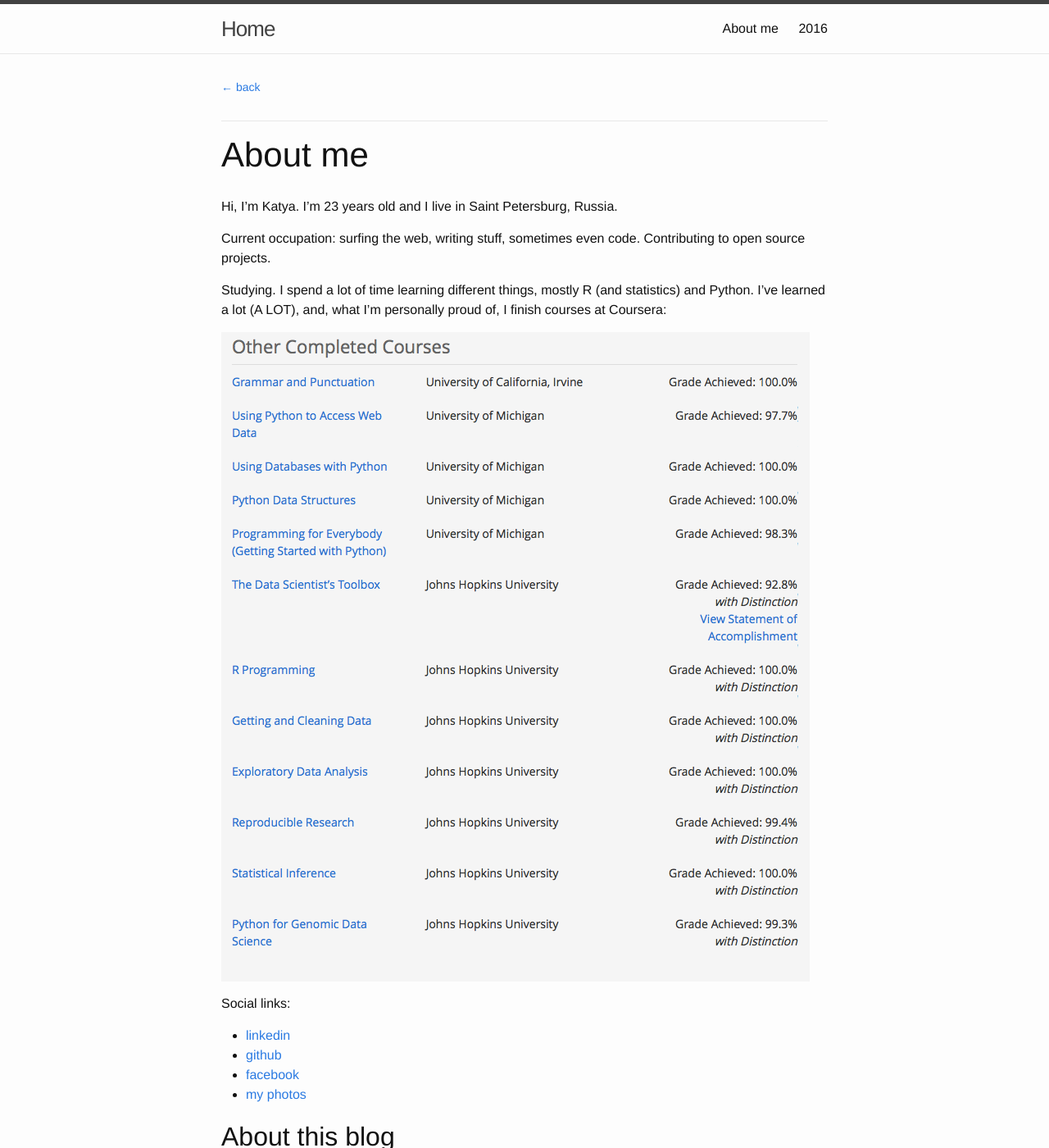
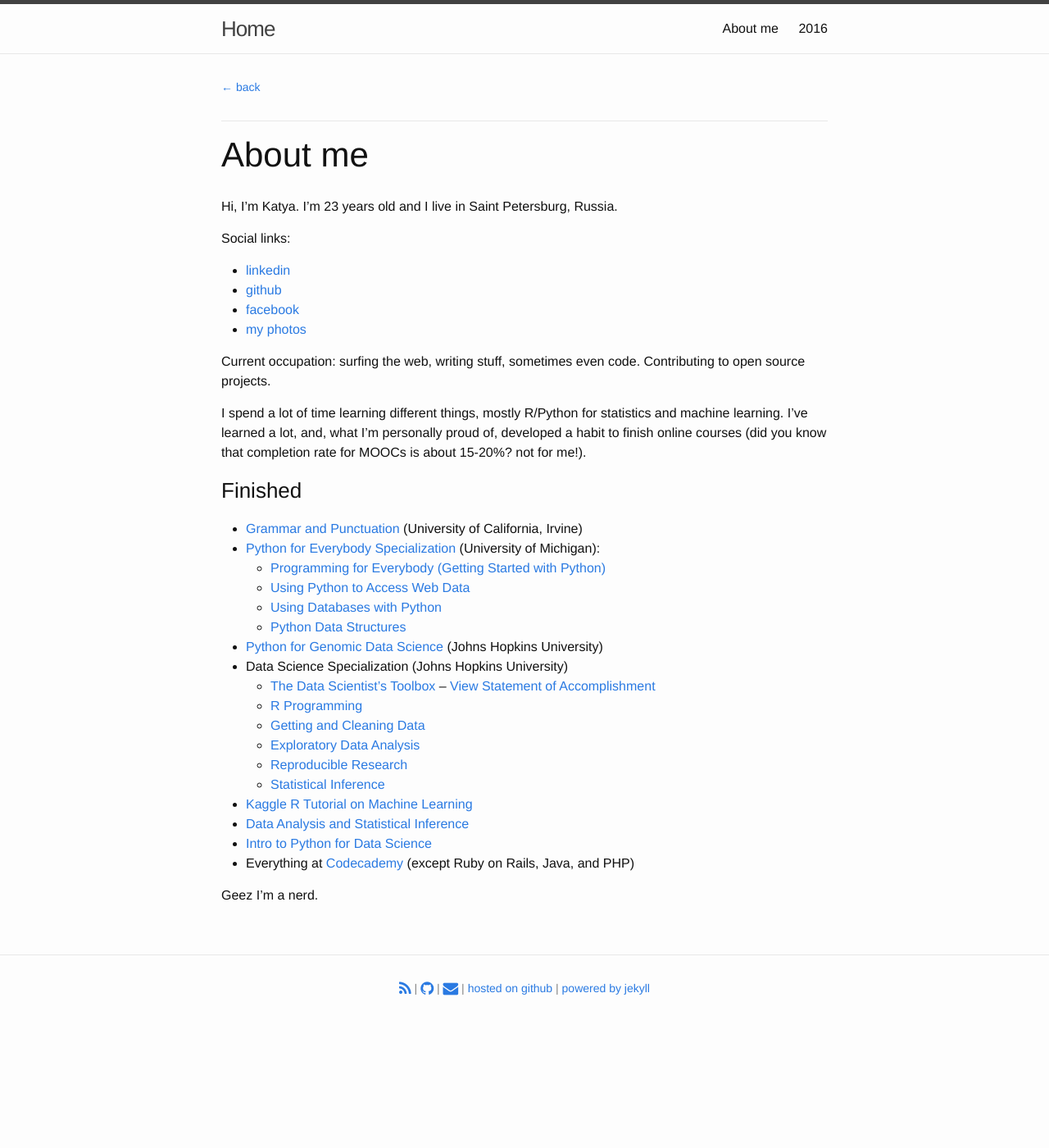
Before and after one commit to demidovakatya/demidovakatya.github.io, a Jekyll site: the page built from about.md, in a window 1280 px wide and 1400 px high. Shown: the whole window at 82% size. Built offline with Jekyll 4.4.1, drawn with Linux system fonts in a browser that asks for light colours; nearby versions of some CDN libraries; some of the changed text lies outside the part shown.

Commit message:
Links to moocs

```diff
--- a/about.md
+++ b/about.md
@@ -6,12 +6,6 @@ permalink: /about/
 
 Hi, I'm Katya. I'm 23 years old and I live in Saint Petersburg, Russia.
 
-Current occupation: surfing the web, writing stuff, sometimes even code. Contributing to open source projects.
-
-Studying. I spend a lot of time learning different things, mostly R (and statistics) and Python. I've learned a lot (A LOT), and, what I'm personally proud of, I finish courses at Coursera:
-
-![finished courses](/assets/coursera.png)
-
 Social links:
 
 * [linkedin](https://ru.linkedin.com/in/demidovakatya/en)
@@ -19,6 +13,29 @@ Social links:
 * [facebook](https://www.facebook.com/demidovakatya)
 * [my photos](http://captain-cotique.tumblr.com)
 
-## About this blog ##
+Current occupation: surfing the web, writing stuff, sometimes even code. Contributing to open source projects.
 
-This blog is powered by Jekyll and hosted at Github pages. The base Jekyll theme is used, I've just customized it a little.
+I spend a lot of time learning different things, mostly R/Python for statistics and machine learning. I've learned a lot, and, what I'm personally proud of, developed a habit to finish online courses (did you know that completion rate for MOOCs is about 15-20%? not for me!).
+
+### Finished
+
+* <a href="https://www.coursera.com/learn/grammar-punctuation" target="_blank">Grammar and Punctuation</a> (University of California, Irvine)
+* <a href="https://www.coursera.org/specializations/python">Python for Everybody Specialization</a> (University of Michigan):
+    * <a href="https://www.coursera.com/learn/python" target="_blank">Programming for Everybody (Getting Started with Python)</a>
+    * <a href="https://www.coursera.com/learn/python-network-data" target="_blank">Using Python to Access Web Data</a>
+    * <a href="https://www.coursera.com/learn/python-databases" target="_blank">Using Databases with Python</a>
+    * <a href="https://www.coursera.com/learn/python-data" target="_blank">Python Data Structures</a>
+* <a href="https://www.coursera.com/course/genpython" target="_blank">Python for Genomic Data Science</a> (Johns Hopkins University)
+* Data Science Specialization (Johns Hopkins University)
+    * <a href="https://www.coursera.com/course/datascitoolbox" target="_blank">The Data Scientist’s Toolbox</a> – <a href="https://www.coursera.com/maestro/api/certificate/get_certificate?course_id=972134" target="_blank">View Statement of Accomplishment</a>
+    * <a href="https://www.coursera.com/course/rprog" target="_blank">R Programming</a>
+    * <a href="https://www.coursera.com/course/getdata" target="_blank">Getting and Cleaning Data</a>
+    * <a href="https://www.coursera.com/course/exdata" target="_blank">Exploratory Data Analysis</a>
+    * <a href="https://www.coursera.com/course/repdata" target="_blank">Reproducible Research</a>
+    * <a href="https://www.coursera.com/course/statinference" target="_blank">Statistical Inference</a>
+* [Kaggle R Tutorial on Machine Learning](https://www.datacamp.com/courses/kaggle-r-tutorial-on-machine-learning)
+* [Data Analysis and Statistical Inference](https://www.datacamp.com/courses/statistical-inference-and-data-analysis)
+* [Intro to Python for Data Science](https://campus.datacamp.com/courses/intro-to-python-for-data-science)
+* Everything at [Codecademy](https://www.codecademy.com/) (except Ruby on Rails, Java, and PHP)
+
+Geez I'm a nerd.
```
